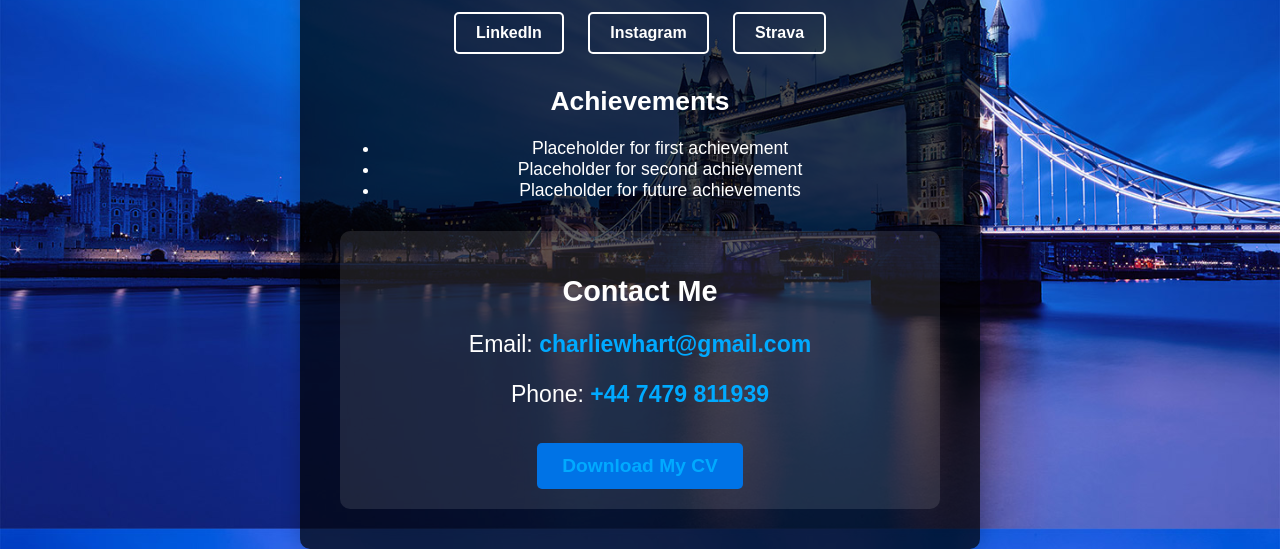
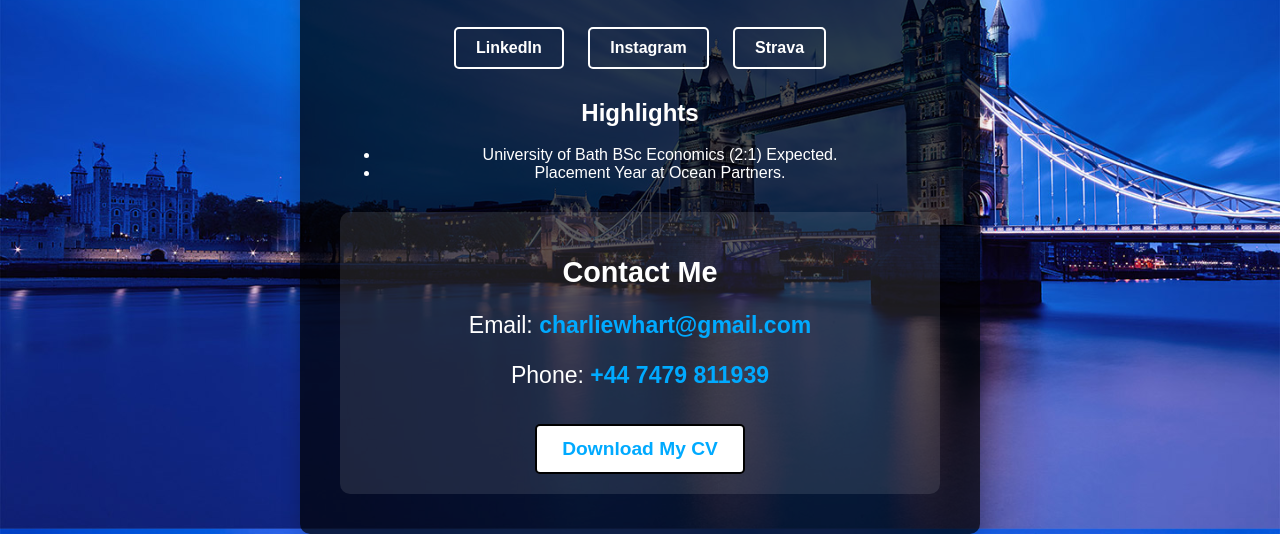
Before and after one commit to charliehart02/charleshart, a plain HTML site: page index.html in a window 1280 px wide. Shown: the part 298-847 px from the top of the page. Drawn offline with Linux system fonts and the light colour scheme.

Commit message:
Update index.html

```diff
--- a/index.html
+++ b/index.html
@@ -89,16 +89,17 @@
             display: inline-block;
             margin-top: 15px;
             padding: 12px 25px;
-            background: #0073e6;
-            color: white;
+            background: white;
+            color: black;
             font-weight: bold;
             text-decoration: none;
             border-radius: 5px;
             transition: background 0.3s ease;
             font-size: 1em;
+            border: 2px solid black;
         }
         .cv-download:hover {
-            background: #005bb5;
+            background: lightgray;
         }
     </style>
 </head>
@@ -112,12 +113,12 @@
             <a href="https://www.instagram.com/charlie_hart02/" target="_blank">Instagram</a>
             <a href="https://www.strava.com/athletes/76905929" target="_blank">Strava</a>
         </div>
-        <div class="achievements">
-            <h2>Achievements</h2>
+        <div class="highlights">
+            <h2>Highlights</h2>
             <ul>
-                <li>Placeholder for first achievement</li>
-                <li>Placeholder for second achievement</li>
-                <li>Placeholder for future achievements</li>
+                <li>University of Bath BSc Economics (2:1) Expected.</li>
+                <li>Placement Year at Ocean Partners.</li>
+
             </ul>
         </div>
 
```
